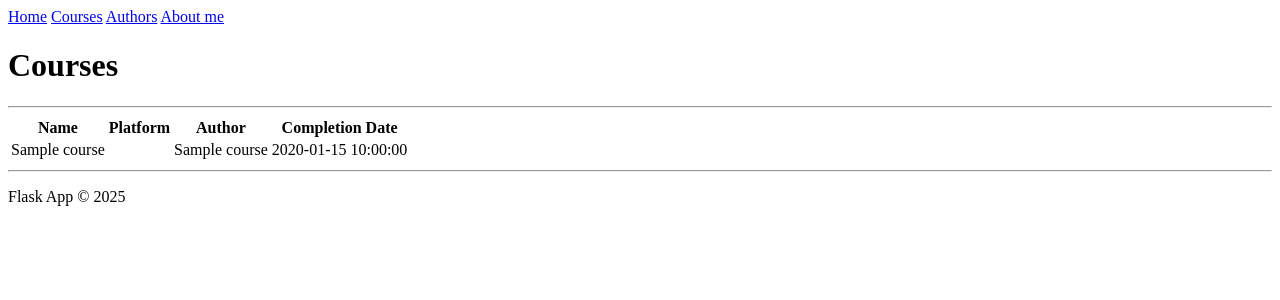
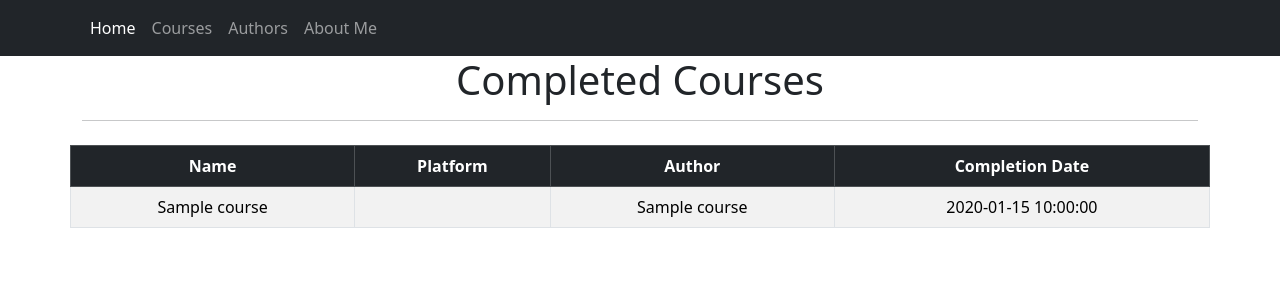
Before and after one commit to jakubkoziel992/SkillSet, a Flask app: template templates/index.html in a window 1280 px wide. Shown: the top 300 px of the page. Run offline with Flask 3, Linux system fonts and the light colour scheme; the template is opened without the code that fills it: most values are stand-ins (such as "Sample title", 1, 10 or a date in 2020).

Commit message:
changed html files

```diff
--- a/templates/base.html
+++ b/templates/base.html
@@ -1,29 +1,29 @@
-<!DOCTYPE html>
+<!doctype html>
 <html lang="en">
   <head>
-    <meta charset="UTF-8">
-    <meta name="viewport" content="width=device-width, initial-scale=1.0">
+    <meta charset="utf-8">
+    <meta name="viewport" content="width=device-width, initial-scale=1">
     <title>{% block title %}Courses App - Application about completed courses{% endblock %}</title>
+    <link href="https://cdn.jsdelivr.net/npm/bootstrap@5.3.3/dist/css/bootstrap.min.css" rel="stylesheet" integrity="sha384-QWTKZyjpPEjISv5WaRU9OFeRpok6YctnYmDr5pNlyT2bRjXh0JMhjY6hW+ALEwIH" crossorigin="anonymous">
   </head>
   <body>
-    <header>
-        <nav>
-            <a href="/">Home</a>
-            <a href="/course">Courses</a>
-            <a href="/author">Authors</a>
-            <a href="/">About me</a>
-        </nav>
-    </header>
-    <main>
+    {% include "menu.html" %}
     {% block content %}
-        <h1>My Completed Courses</h1>
+    <div class="container">
+        <div class="row"></div>
+            <div class="col-2"></div>
+            <div class="col d-flex justify-content-center h1">My Completed Courses</div>
+            <div class="col-2"></div>
             <HR>
-        <p>Here you can find a courses I have completed. These courses helped me develop skills in areas like: programming and DevOps.</p>
+        </div>
+        <div class="row mt-5">
+            <div class="col-2"></div>
+            <div class="col d-flex justify-content-center p">Here you can find a courses I have completed. These courses helped me develop skills in areas like: programming and DevOps.</div>
+            <div class="col-2"></div>
+    </div>
+
+
     {% endblock %}
-    </main>
-    <footer>
-        <HR>
-        <p>Flask App &copy; 2025</p>
-    </footer>
+    <script src="https://cdn.jsdelivr.net/npm/bootstrap@5.3.3/dist/js/bootstrap.bundle.min.js" integrity="sha384-YvpcrYf0tY3lHB60NNkmXc5s9fDVZLESaAA55NDzOxhy9GkcIdslK1eN7N6jIeHz" crossorigin="anonymous"></script>
   </body>
 </html>
--- a/templates/index.html
+++ b/templates/index.html
@@ -1,12 +1,23 @@
 {% extends "base.html" %}
 
-{% block title %}My Completed Courses{% endblock %}
+{% block title %}
+    Courses
+{% endblock %}
 
 {% block content %}
-<h1>Courses</h1>
+<div class="container">
+    <div class="row"></div>
+        <div class="col-2"></div>
+        <div class="col d-flex justify-content-center h1">Completed Courses</div>
+        <div class="col-2"></div>
         <HR>
-<table>
-    <thead>
+    </div>
+</div>
+
+<div class="container mt-4">
+    <div class="row justify-content-center">
+        <table class="table table-bordered table-striped text-center">
+            <thead class="table-dark">
                 <tr>
                     <th>Name</th>
                     <th>Platform</th>
@@ -25,4 +36,6 @@
                 {% endfor %}
             </tbody>
         </table>
+    </div>
+</div>
 {% endblock %}
--- a/templates/menu.html
+++ b/templates/menu.html
@@ -0,0 +1,23 @@
+<nav class="navbar navbar-expand-lg navbar-dark bg-dark">
+    <div class="container">
+        <button class="navbar-toggler" type="button" data-bs-toggle="collapse" data-bs-target="#navbarNav" aria-controls="navbarNav" aria-expanded="false" aria-label="Toggle navigation">
+            <span class="navbar-toggler-icon"></span>
+        </button>
+        <div class="collapse navbar-collapse" id="navbarNav">
+            <ul class="navbar-nav">
+                <li class="nav-item">
+                    <a class="nav-link active" href="/">Home</a>
+                </li>
+                <li class="nav-item">
+                    <a class="nav-link" href="/course">Courses</a>
+                </li>
+                <li class="nav-item">
+                    <a class="nav-link" href="/author">Authors</a>
+                </li>
+                <li class="nav-item">
+                    <a class="nav-link" href="/about">About Me</a>
+                </li>
+            </ul>
+        </div>
+    </div>
+</nav>
```
Also changed, not shown: templates/authors.html (+17 -3 lines). Lines whose indentation alone changed are shown as unchanged.
